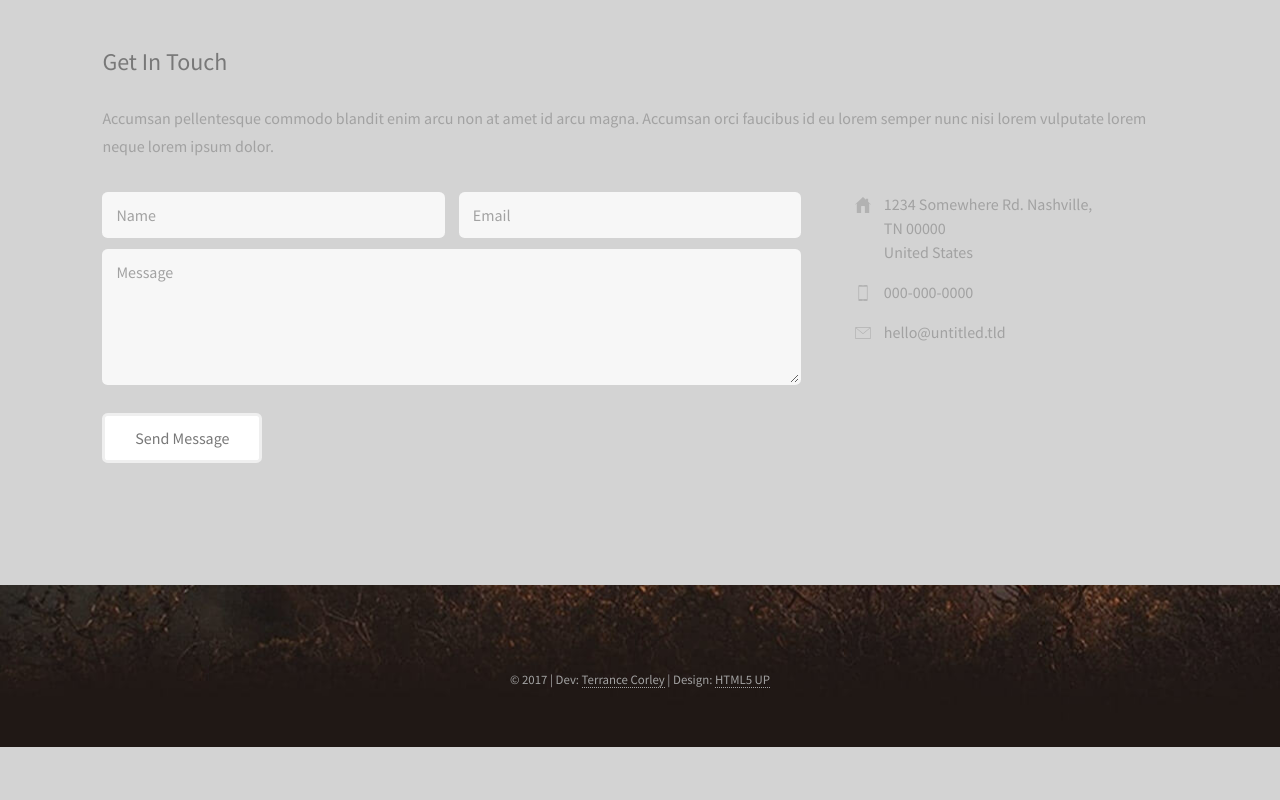
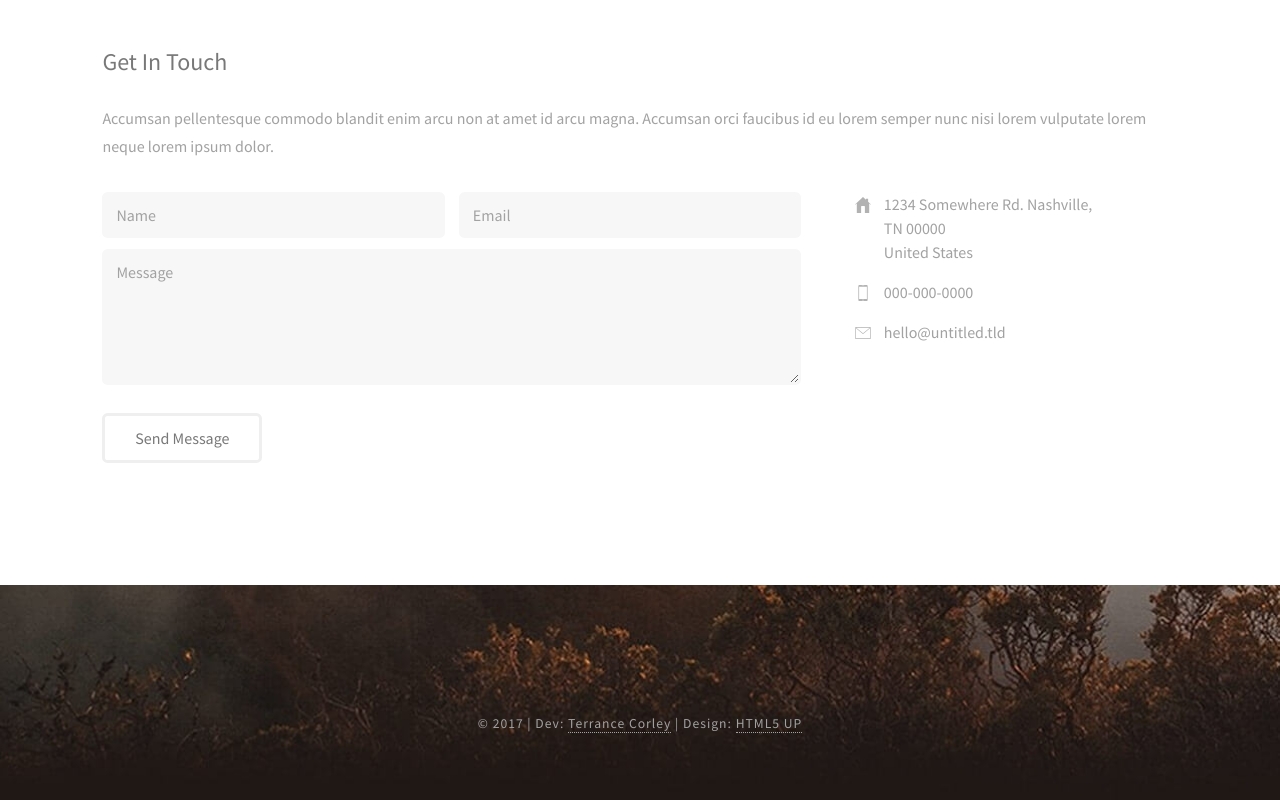
Before and after one commit to terrancecorley/photo_port, a plain HTML site: page index.html in a window 1280 px wide. Shown: the part 2118-2918 px from the top of the page. Before the commit the page ends 2865 px from the top, so only its background shows below. Drawn offline with Linux system fonts and the light colour scheme.

Commit message:
Styled main footer for sm/med sized tablet displays.

```diff
--- a/css/main.css
+++ b/css/main.css
@@ -262,6 +262,7 @@ textarea {
 .main-footer p {
   margin-top: 9.5em;
   margin-bottom: 0;
+  letter-spacing: 1px;
 }
 
 /***********************************
@@ -420,10 +421,6 @@ input, textarea {
 
 @media (min-width: 46em) {
 
-  body {
-    background-color: lightgray; /* DELETE ME AFTER */
-  }
-
   /* GENERAL */
   .container {
     margin: 0 8%;
@@ -518,7 +515,15 @@ input, textarea {
   }
 
   /* MAIN FOOTER */
+  .main-footer {
+    padding: 4.3em 0;
+    font-size: 0.85rem;
+  }
 
+  .main-footer .social-icons a {
+    min-height: 28px;
+    background-size: 28px;
+  }
 
 
 }
```
